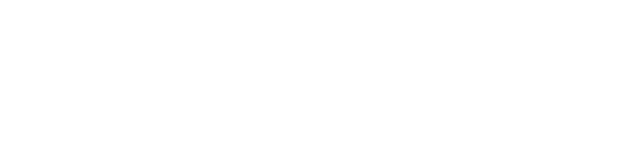
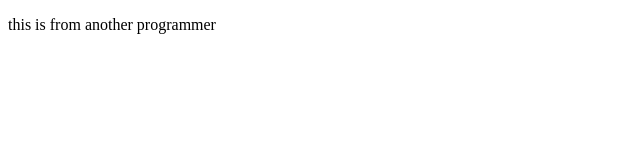
Before and after one commit to sinaabedii/git-tutorial, a plain HTML site: page dashboard.html in a window 1280 px wide. Shown: the whole page, without its empty margins (0-640 px from the left). Drawn offline with Linux system fonts and the light colour scheme.

Commit message:
a paragraph aded

```diff
--- a/dashboard.html
+++ b/dashboard.html
@@ -6,6 +6,6 @@
     <title>Document</title>
 </head>
 <body>
-
+    <P>this is from another programmer</P>
 </body>
 </html>
```
